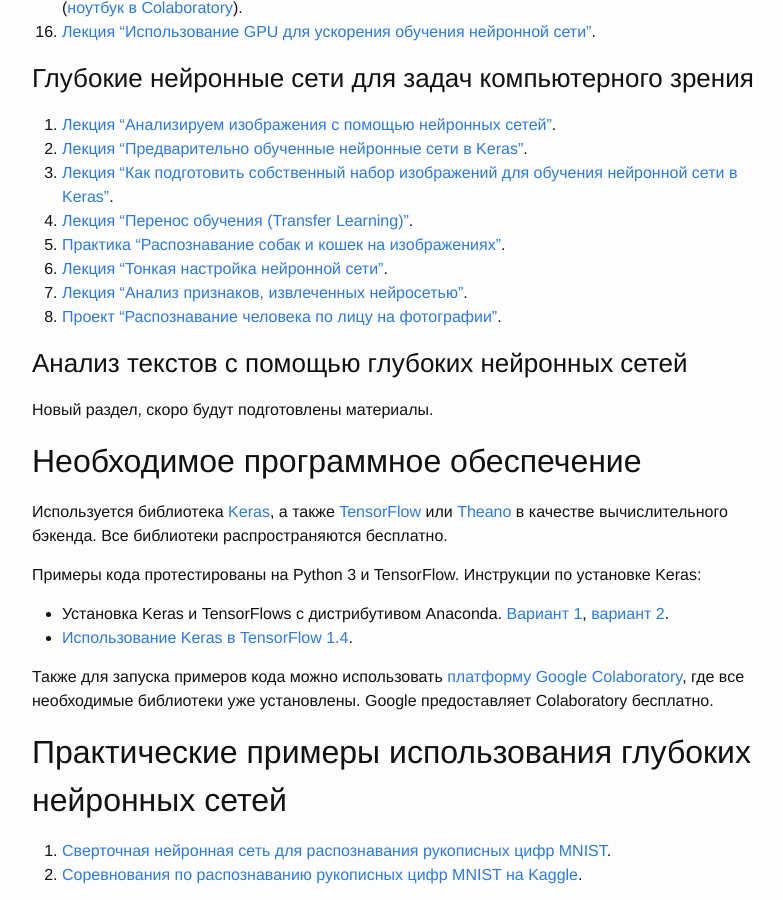
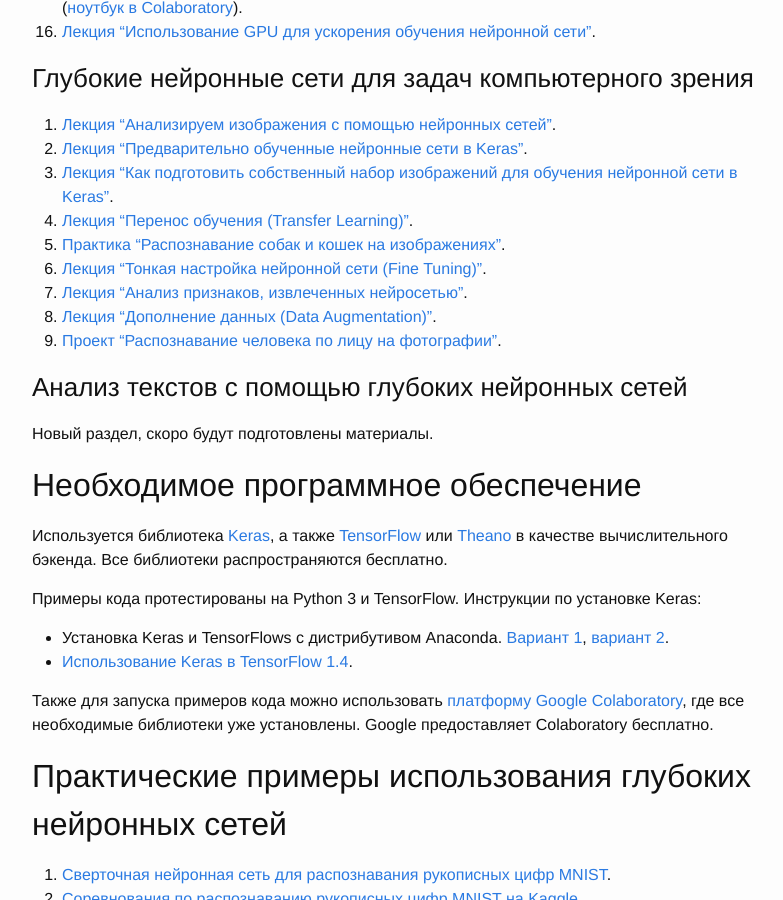
Before and after one commit to sozykin/asozykin.ru, a Jekyll site: the page built from _pages/courses/nnpython/nnpython.md, in a window 1280 px wide and 900 px high, scrolled down 1416 px. Shown: the whole window, without its empty margins (238-1021 px from the left). Built offline with Jekyll 4.4.1, drawn with Linux system fonts in a browser that asks for light colours; comment, search, counter and statistics services are not loaded.

Commit message:
New video about data augmentation

```diff
--- a/_pages/courses/nnpython/nnpython.md
+++ b/_pages/courses/nnpython/nnpython.md
@@ -45,8 +45,9 @@ permalink: /courses/nnpython
 3. [Лекция "Как подготовить собственный набор изображений для обучения нейронной сети в Keras"](/deep_learning/2018/01/06/How-to-Prepare-Image-Dataset-for-Keras.html).
 4. [Лекция "Перенос обучения (Transfer Learning)"](/deep_learning/2018/01/08/Transfer-Learning-in-Keras.html).
 5. [Практика "Распознавание собак и кошек на изображениях"](/courses/nnpython-lab4).
-6. [Лекция "Тонкая настройка нейронной сети"](/deep_learning/2018/04/02/Fine-Tuning-in-Keras.html).
+6. [Лекция "Тонкая настройка нейронной сети (Fine Tuning)"](/deep_learning/2018/04/02/Fine-Tuning-in-Keras.html).
 7. [Лекция "Анализ признаков, извлеченных нейросетью"](https://youtu.be/JCgwGD_FXbQ).
+8. [Лекция "Дополнение данных (Data Augmentation)"](https://youtu.be/mCHoMsner54).
 7. [Проект "Распознавание человека по лицу на фотографии"](/deep_learning/2017/08/11/Foto-Verification-with-Dlib.html).
 
 ### Анализ текстов с помощью глубоких нейронных сетей
```
